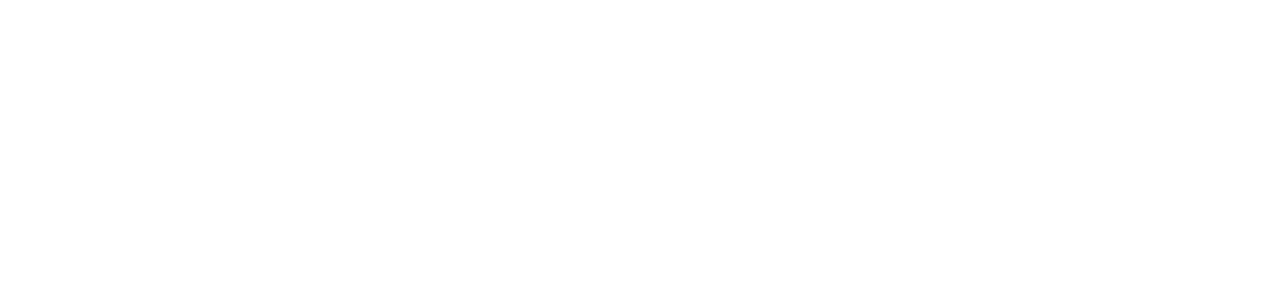
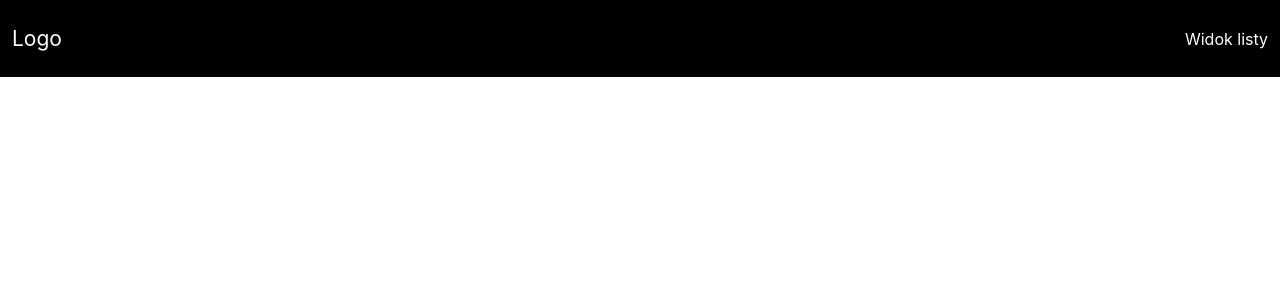
Before and after one commit to pkol92/gn-news, a React (Create React App) app: page / in a window 1280 px wide. Shown: the top 300 px of the page. Built offline with nearby package versions, Linux system fonts and the light colour scheme.

Commit message:
add dropdown

```diff
--- a/package.json
+++ b/package.json
@@ -3,6 +3,7 @@
   "version": "0.1.0",
   "private": true,
   "dependencies": {
+    "@radix-ui/react-dropdown-menu": "^2.0.4",
     "@reduxjs/toolkit": "^1.9.3",
     "@testing-library/jest-dom": "^5.16.5",
     "@testing-library/react": "^14.0.0",
@@ -18,6 +19,7 @@
     "react-dom": "^18.2.0",
     "react-redux": "^8.0.5",
     "react-scripts": "5.0.1",
+    "styled-components": "^5.3.9",
     "typescript": "^4.9.5",
     "web-vitals": "^2.1.4"
   },
@@ -46,6 +48,7 @@
     ]
   },
   "devDependencies": {
+    "@types/styled-components": "^5.1.26",
     "@typescript-eslint/eslint-plugin": "^5.56.0",
     "@typescript-eslint/parser": "^5.56.0",
     "eslint": "^8.36.0",
--- a/src/App.tsx
+++ b/src/App.tsx
@@ -1,9 +1,14 @@
 import React from 'react';
 
 import './App.css';
+import { Header } from './components/Header/Header';
 
 function App() {
-  return <div className="App"></div>;
+  return (
+    <div className="App">
+      <Header />
+    </div>
+  );
 }
 
 export default App;
--- /dev/null
+++ b/src/components/Header/DropDown.css
@@ -0,0 +1,82 @@
+/* reset */
+button {
+  all: unset;
+}
+
+.DropdownMenuContent {
+  min-width: 100px;
+  background-color: white;
+  border-radius: 6px;
+  padding: 5px;
+  box-shadow: 0px 10px 38px -10px rgba(22, 23, 24, 0.35), 0px 10px 20px -15px rgba(22, 23, 24, 0.2);
+  animation-duration: 400ms;
+  animation-timing-function: cubic-bezier(0.16, 1, 0.3, 1);
+  will-change: transform, opacity;
+}
+
+.DropdownMenuItem {
+  font-size: 13px;
+  line-height: 1;
+  color: black;
+  border-radius: 3px;
+  display: flex;
+  align-items: center;
+  height: 25px;
+  padding: 5px 5px;
+  position: relative;
+  padding-left: 25px;
+  user-select: none;
+  outline: none;
+}
+.DropdownMenuItem[data-disabled] {
+  color: black;
+  pointer-events: none;
+}
+.DropdownMenuItem[data-highlighted] {
+  background-color: blue;
+  color: white;
+}
+
+@keyframes slideUpAndFade {
+  from {
+    opacity: 0;
+    transform: translateY(2px);
+  }
+  to {
+    opacity: 1;
+    transform: translateY(0);
+  }
+}
+
+@keyframes slideRightAndFade {
+  from {
+    opacity: 0;
+    transform: translateX(-2px);
+  }
+  to {
+    opacity: 1;
+    transform: translateX(0);
+  }
+}
+
+@keyframes slideDownAndFade {
+  from {
+    opacity: 0;
+    transform: translateY(-2px);
+  }
+  to {
+    opacity: 1;
+    transform: translateY(0);
+  }
+}
+
+@keyframes slideLeftAndFade {
+  from {
+    opacity: 0;
+    transform: translateX(2px);
+  }
+  to {
+    opacity: 1;
+    transform: translateX(0);
+  }
+}
--- /dev/null
+++ b/src/components/Header/DropDown.tsx
@@ -0,0 +1,36 @@
+import React from 'react';
+
+import * as DropdownMenu from '@radix-ui/react-dropdown-menu';
+
+import './DropDown.css';
+
+export const Dropdown = () => {
+  return (
+    <DropdownMenu.Root>
+      <DropdownMenu.Trigger asChild>
+        <button className="IconButton" aria-label="Customise options">
+          Widok listy
+        </button>
+      </DropdownMenu.Trigger>
+
+      <DropdownMenu.Portal>
+        <DropdownMenu.Content className="DropdownMenuContent" sideOffset={5}>
+          <DropdownMenu.Item
+            className="DropdownMenuItem"
+            onClick={() => {
+              console.log('to do');
+            }}>
+            Lista
+          </DropdownMenu.Item>
+          <DropdownMenu.Item
+            className="DropdownMenuItem"
+            onClick={() => {
+              console.log('to do');
+            }}>
+            Kafelki
+          </DropdownMenu.Item>
+        </DropdownMenu.Content>
+      </DropdownMenu.Portal>
+    </DropdownMenu.Root>
+  );
+};
--- /dev/null
+++ b/src/components/Header/Header.styles.tsx
@@ -0,0 +1,15 @@
+import styled from 'styled-components';
+
+export const HeaderWrapper = styled.div`
+  display: flex;
+  flex-direction: row;
+  background: black;
+  color: white;
+  padding: 12px;
+  justify-content: space-between;
+`;
+
+export const LogoWrapper = styled.h1`
+  font-size: 21px;
+  font-weight: 400;
+`;
--- /dev/null
+++ b/src/components/Header/Header.tsx
@@ -0,0 +1,12 @@
+import React from 'react';
+import { Dropdown } from './DropDown';
+import { HeaderWrapper, LogoWrapper } from './Header.styles';
+
+export const Header = () => {
+  return (
+    <HeaderWrapper>
+      <LogoWrapper>Logo</LogoWrapper>
+      <Dropdown />
+    </HeaderWrapper>
+  );
+};
```
Also changed, not shown: 1 other file (tests, documents, lock files or other folders).
